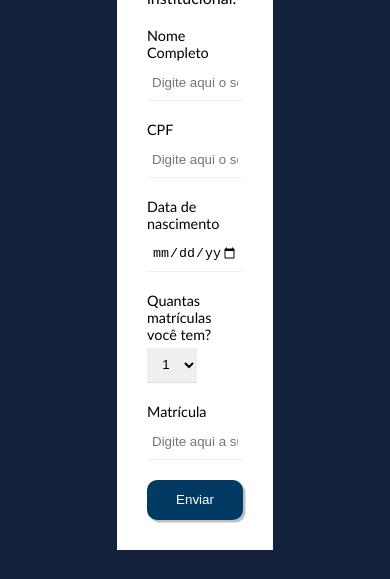
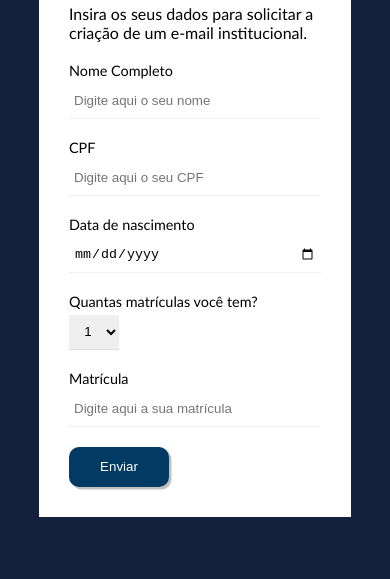
Before and after one commit to LucasMagnago/form-email, a website: page index.html in a window 390 px wide. Shown: the part 265-844 px from the top of the page. Drawn offline with Linux system fonts and the light colour scheme.

Commit message:
responsividade ajustada

```diff
--- a/style.css
+++ b/style.css
@@ -160,6 +160,30 @@ button:active{
         display: none;
     }
 }
+@media (max-width: 875px){
+    .container{
+        margin-top: 10%;
+    }
+}
+@media (max-width: 800px) {
+    .container{
+        width: 70%;
+        max-width: 70%;
+        background-color: white;
+    }
+    #form{
+        width: 100%;
+        max-width: 100%;
+    }
+
+}
+@media (max-width: 460px){
+    .container{
+        margin-top: 20%;
+        width: 80%;
+        max-width: 80%;
+    }
+}
 /*Removendo arrows do input number*/
 input::-webkit-inner-spin-button {
     display: none;
```
